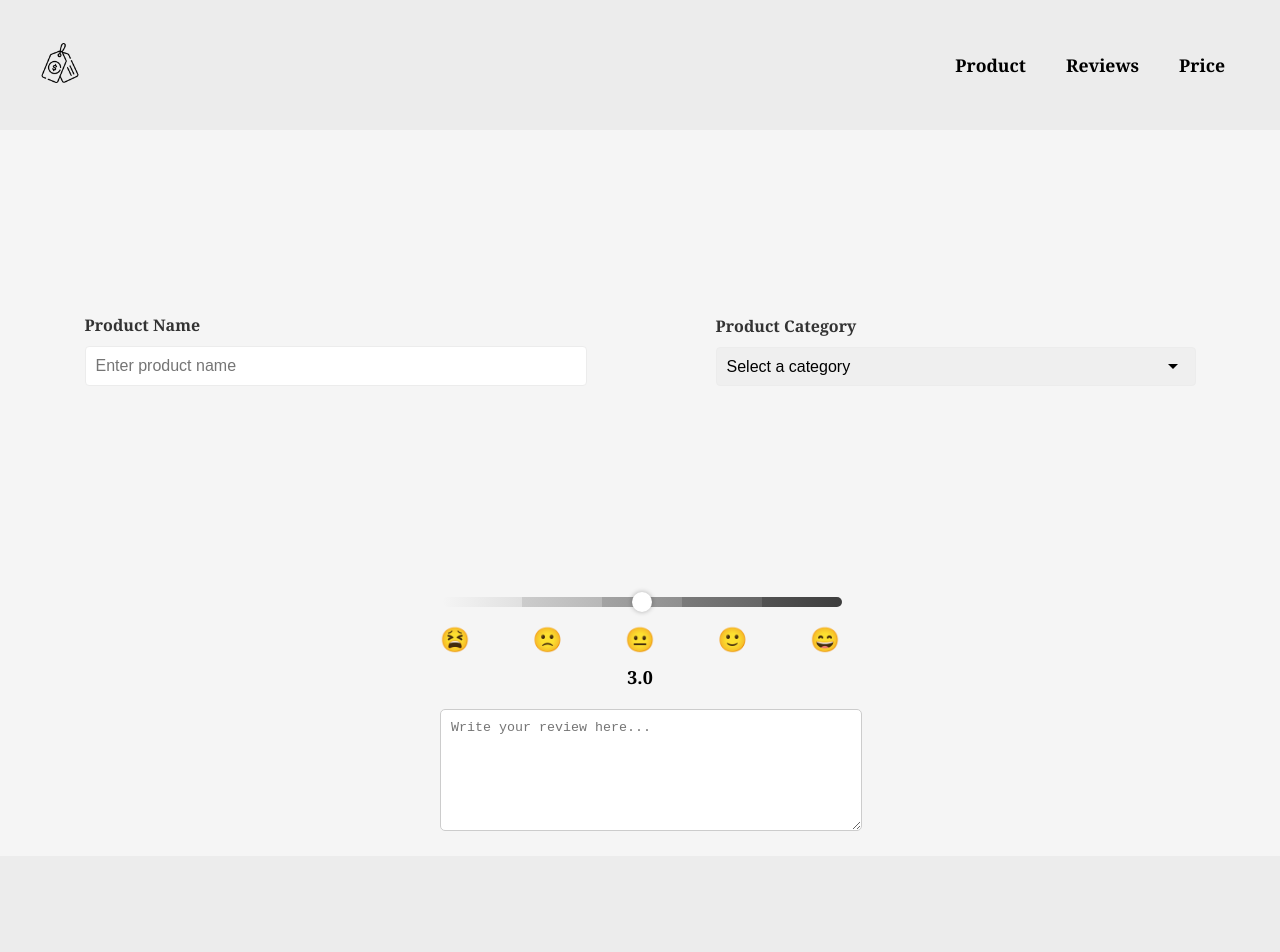
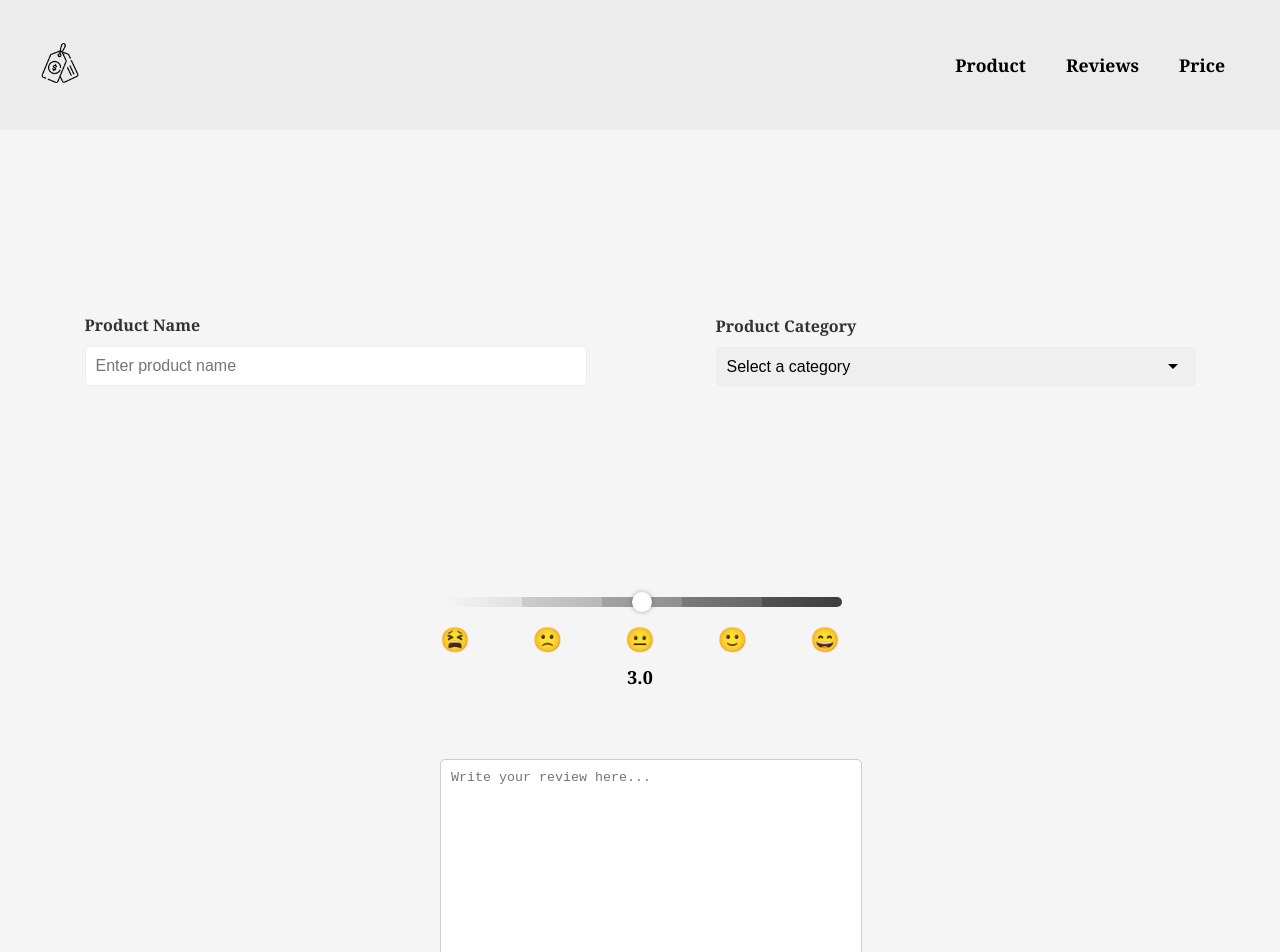
Before and after one commit to vidushichauhan/Optimum-Price-Analyses, an Angular app in the folder optiPrice/: page / in a window 1280 px wide. Shown: the top 952 px of the page. Before the commit the page ends 856 px from the top, so only its background shows below. Built offline with nearby package versions, Linux system fonts and the light colour scheme.

Commit message:
Gave margin-top in comment-container

```diff
--- a/optiPrice/src/app/reviews/reviews.component.css
+++ b/optiPrice/src/app/reviews/reviews.component.css
@@ -62,11 +62,12 @@
   .comment-container {
     width: 80%;
     max-width: 400px;
+    margin-top: 50px;
   }
 
   textarea {
     width: 100%;
-    height: 100px;
+    height: 200px;
     padding: 10px;
     border: 1px solid #ccc;
     border-radius: 5px;
```
Also changed, not shown: optiPrice/src/app/reviews/reviews.component.html (indentation only).
